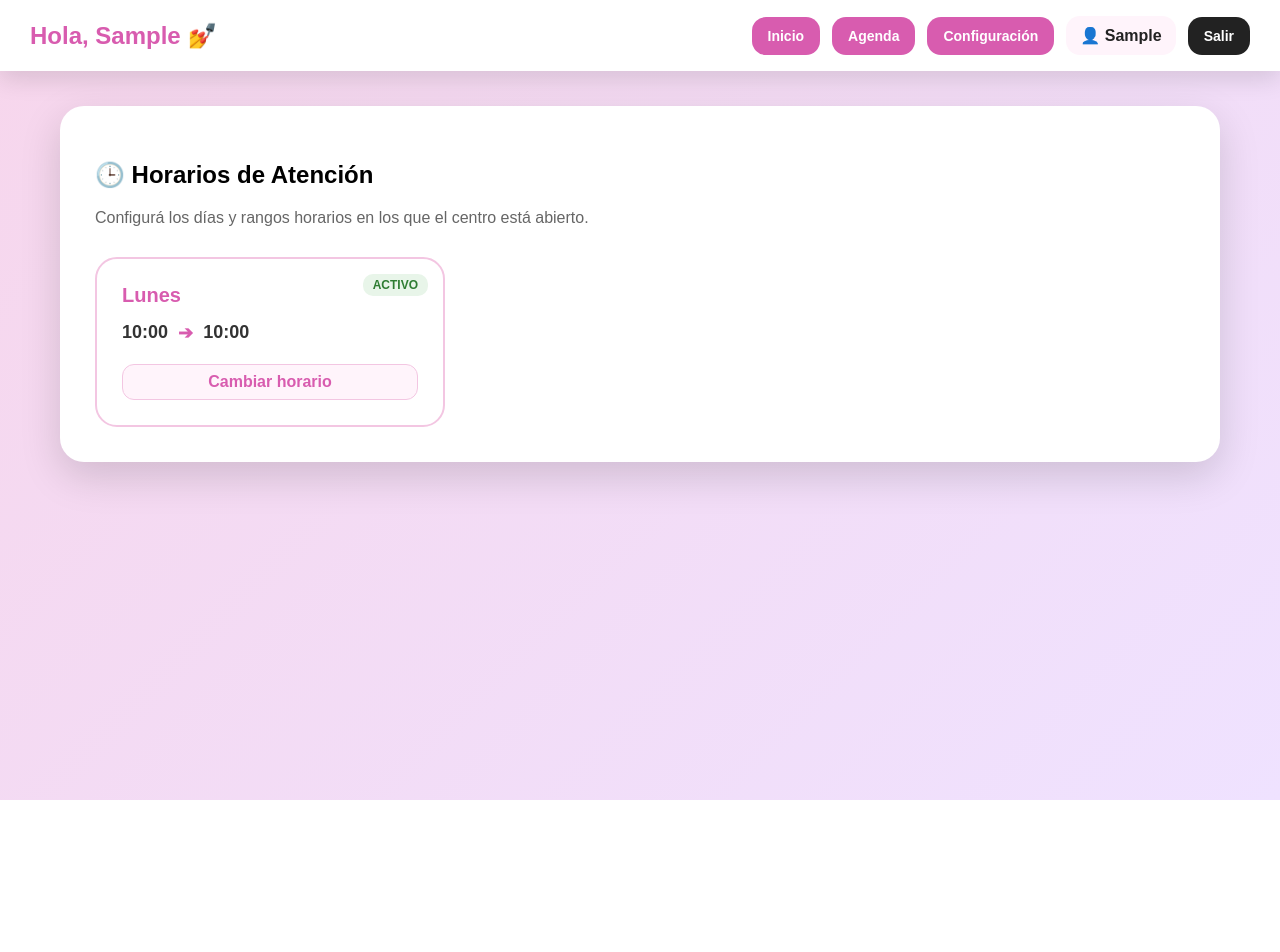
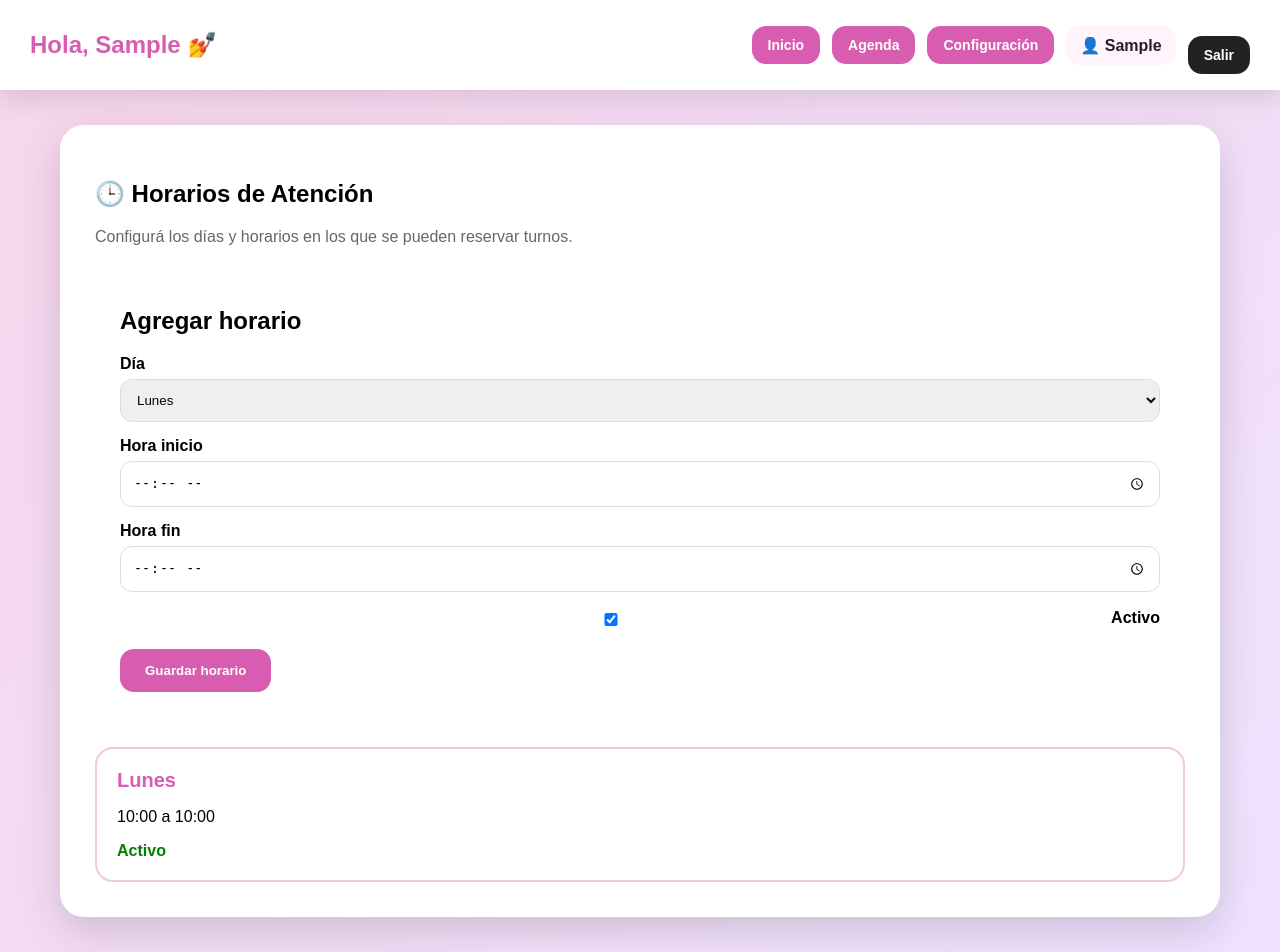
Before and after one commit to marcosarauz/ms_nails, a Django app: page /configuracion/horarios/ in a window 1280 px wide. Before the commit the page ends 800 px from the top, so only its background shows below. Run offline with Django 5.2, Linux system fonts and the light colour scheme; a user stored in the database is signed in; tables that the repository leaves empty hold one stand-in row (values such as "Sample post").

Commit message:
mejora horarios y bloqueos

```diff
--- a/turnos/templates/gestion_horarios.html
+++ b/turnos/templates/gestion_horarios.html
@@ -2,112 +2,81 @@
 
 {% block title %}Horarios de Trabajo{% endblock %}
 
-{% block extra_css %}
+{% block contenido %}
+
+<h1>🕒 Horarios de Atención</h1>
+<p style="color:#666;">Configurá los días y horarios en los que se pueden reservar turnos.</p>
+
+<div style="background:white; padding:25px; border-radius:22px; margin-bottom:30px;">
+    <h2>Agregar horario</h2>
+
+    <form method="POST">
+        {% csrf_token %}
+
+        <label>Día</label>
+        <select name="dia" required>
+            {% for valor, nombre in dias_semana %}
+                <option value="{{ valor }}">{{ nombre }}</option>
+            {% endfor %}
+        </select>
+
+        <label>Hora inicio</label>
+        <input type="time" name="hora_inicio" required>
+
+        <label>Hora fin</label>
+        <input type="time" name="hora_fin" required>
+
+        <label style="display:flex; gap:10px; align-items:center; margin-top:15px;">
+            <input type="checkbox" name="activo" checked>
+            Activo
+        </label>
+
+        <button type="submit">Guardar horario</button>
+    </form>
+</div>
+
+<div style="display:grid; gap:15px;">
+    {% for h in horarios %}
+        <div style="background:white; padding:20px; border-radius:18px; border:2px solid #f3c6e2;">
+            <strong style="color:#d85caf; font-size:20px;">{{ h.get_dia_display }}</strong>
+            <p>{{ h.hora_inicio|time:"H:i" }} a {{ h.hora_fin|time:"H:i" }}</p>
+
+            {% if h.activo %}
+                <span style="color:green; font-weight:bold;">Activo</span>
+            {% else %}
+                <span style="color:red; font-weight:bold;">Cerrado</span>
+            {% endif %}
+        </div>
+    {% empty %}
+        <p>No hay horarios configurados aún.</p>
+    {% endfor %}
+</div>
+
 <style>
-    .header-horarios {
-        margin-bottom: 30px;
-    }
-
-    .grid-horarios {
-        display: grid;
-        grid-template-columns: repeat(auto-fill, minmax(280px, 1fr));
-        gap: 20px;
-    }
-
-    .card-dia {
-        background: white;
-        border: 2px solid #f3c6e2;
-        border-radius: 22px;
-        padding: 25px;
-        transition: 0.2s;
-        position: relative;
-        overflow: hidden;
-    }
-
-    .card-dia.inactivo {
-        background: #f9f9f9;
-        border-color: #eee;
-        opacity: 0.7;
-    }
-
-    .dia-nombre {
-        font-size: 20px;
-        font-weight: bold;
-        color: #d85caf;
-        margin-bottom: 15px;
+    label {
         display: block;
-    }
-
-    .horario-info {
-        display: flex;
-        align-items: center;
-        gap: 10px;
-        font-size: 18px;
-        font-weight: bold;
-        color: #333;
-    }
-
-    .badge-activo {
-        position: absolute;
-        top: 15px;
-        right: 15px;
-        font-size: 12px;
-        padding: 4px 10px;
-        border-radius: 10px;
-        background: #e8f5e9;
-        color: #2e7d32;
+        margin-top: 15px;
         font-weight: bold;
     }
 
-    .badge-inactivo {
-        background: #ffebee;
-        color: #c62828;
+    input, select {
+        width: 100%;
+        padding: 12px;
+        border-radius: 12px;
+        border: 1px solid #ddd;
+        margin-top: 6px;
     }
 
-    .btn-edit-horario {
+    button {
         margin-top: 20px;
-        display: block;
-        text-align: center;
-        background: #fff4fb;
-        color: #d85caf;
-        text-decoration: none;
-        padding: 8px;
-        border-radius: 12px;
+        background: #d85caf;
+        color: white;
+        border: none;
+        padding: 14px 25px;
+        border-radius: 14px;
         font-weight: bold;
-        border: 1px solid #f3c6e2;
+        cursor: pointer;
     }
 </style>
-{% endblock %}
-
-{% block contenido %}
-
-<div class="header-horarios">
-    <h1>🕒 Horarios de Atención</h1>
-    <p style="color: #666;">Configurá los días y rangos horarios en los que el centro está abierto.</p>
-</div>
-
-<div class="grid-horarios">
-    {% for h in horarios %}
-    <div class="card-dia {% if not h.activo %}inactivo{% endif %}">
-        {% if h.activo %}
-            <span class="badge-activo">ACTIVO</span>
-        {% else %}
-            <span class="badge-activo badge-inactivo">CERRADO</span>
-        {% endif %}
-
-        <span class="dia-nombre">{{ h.get_dia_display }}</span>
-
-        <div class="horario-info">
-            <span>{{ h.hora_inicio|time:"H:i" }}</span>
-            <span style="color: #d85caf;">➔</span>
-            <span>{{ h.hora_fin|time:"H:i" }}</span>
-        </div>
-
-        <a href="/admin/turnos/horariotrabajo/{{ h.id }}/change/" class="btn-edit-horario">Cambiar horario</a>
-    </div>
-    {% empty %}
-    <p>No hay horarios configurados aún.</p>
-    {% endfor %}
-</div>
 
 {% endblock %}
--- a/turnos/urls.py
+++ b/turnos/urls.py
@@ -17,6 +17,7 @@ from .views import (
     gestion_bloqueos,
     crear_turno_admin,
     crear_admin,
+    eliminar_bloqueo,
 )
 
 urlpatterns = [
@@ -50,4 +51,6 @@ urlpatterns = [
     path('dashboard/crear-turno/', crear_turno_admin, name='crear_turno_admin'),
 
     path('crear-admin/', crear_admin),
+
+    path('configuracion/bloqueos/eliminar/<int:id>/', eliminar_bloqueo, name='eliminar_bloqueo'),
 ]
--- a/turnos/views.py
+++ b/turnos/views.py
@@ -324,25 +324,58 @@ def gestion_turnos(request):
 
 @user_passes_test(es_duena)
 def gestion_horarios(request):
-    """Vista estética para manejar los horarios de trabajo"""
-    horarios = HorarioTrabajo.objects.all().order_by('dia')
-    # Diccionario para mostrar los nombres de los días en español
-    dias_semana = ['Lunes', 'Martes', 'Miércoles', 'Jueves', 'Viernes', 'Sábado', 'Domingo']
+    dias_semana = HorarioTrabajo.DIAS
+
+    if request.method == 'POST':
+        dia = request.POST.get('dia')
+        hora_inicio = request.POST.get('hora_inicio')
+        hora_fin = request.POST.get('hora_fin')
+        activo = request.POST.get('activo') == 'on'
+
+        if dia and hora_inicio and hora_fin:
+            HorarioTrabajo.objects.create(
+                dia=dia,
+                hora_inicio=hora_inicio,
+                hora_fin=hora_fin,
+                activo=activo
+            )
+            return redirect('gestion_horarios')
+
+    horarios = HorarioTrabajo.objects.all().order_by('dia', 'hora_inicio')
 
     return render(request, 'gestion_horarios.html', {
         'horarios': horarios,
         'dias_semana': dias_semana
     })
 
+
 @user_passes_test(es_duena)
 def gestion_bloqueos(request):
-    """Vista para manejar vacaciones y días libres"""
     hoy = date.today()
-    # Mostramos primero los bloqueos futuros
+
+    if request.method == 'POST':
+        fecha = request.POST.get('fecha')
+        motivo = request.POST.get('motivo')
+
+        if fecha:
+            DiaBloqueado.objects.create(
+                fecha=fecha,
+                motivo=motivo
+            )
+            return redirect('gestion_bloqueos')
+
     bloqueos = DiaBloqueado.objects.filter(fecha__gte=hoy).order_by('fecha')
+
     return render(request, 'gestion_bloqueos.html', {
         'bloqueos': bloqueos
     })
+
+
+@user_passes_test(es_duena)
+def eliminar_bloqueo(request, id):
+    bloqueo = get_object_or_404(DiaBloqueado, id=id)
+    bloqueo.delete()
+    return redirect('gestion_bloqueos')
 
 @user_passes_test(es_duena) # Solo la dueña puede crear turnos desde acá
 def crear_turno_admin(request):
```
Also changed, not shown: turnos/templates/gestion_bloqueos.html (+54 -107 lines).
